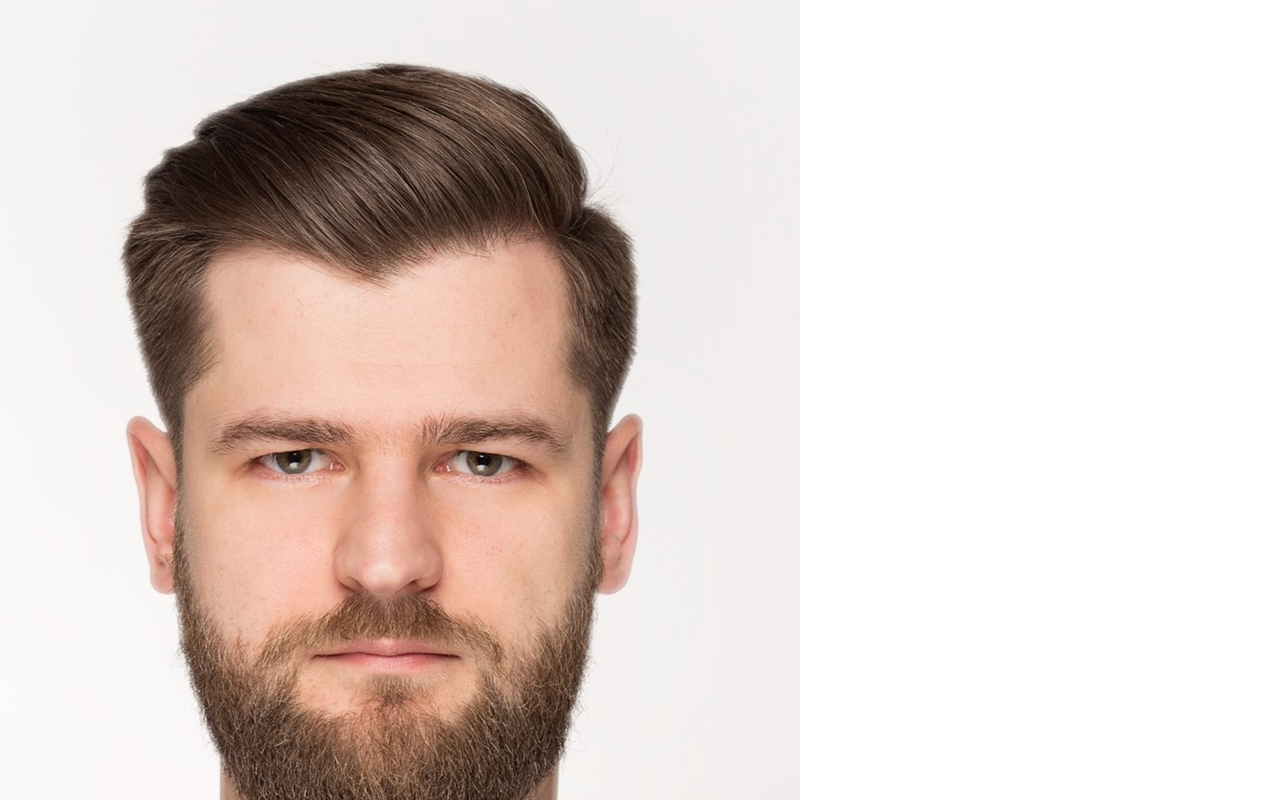
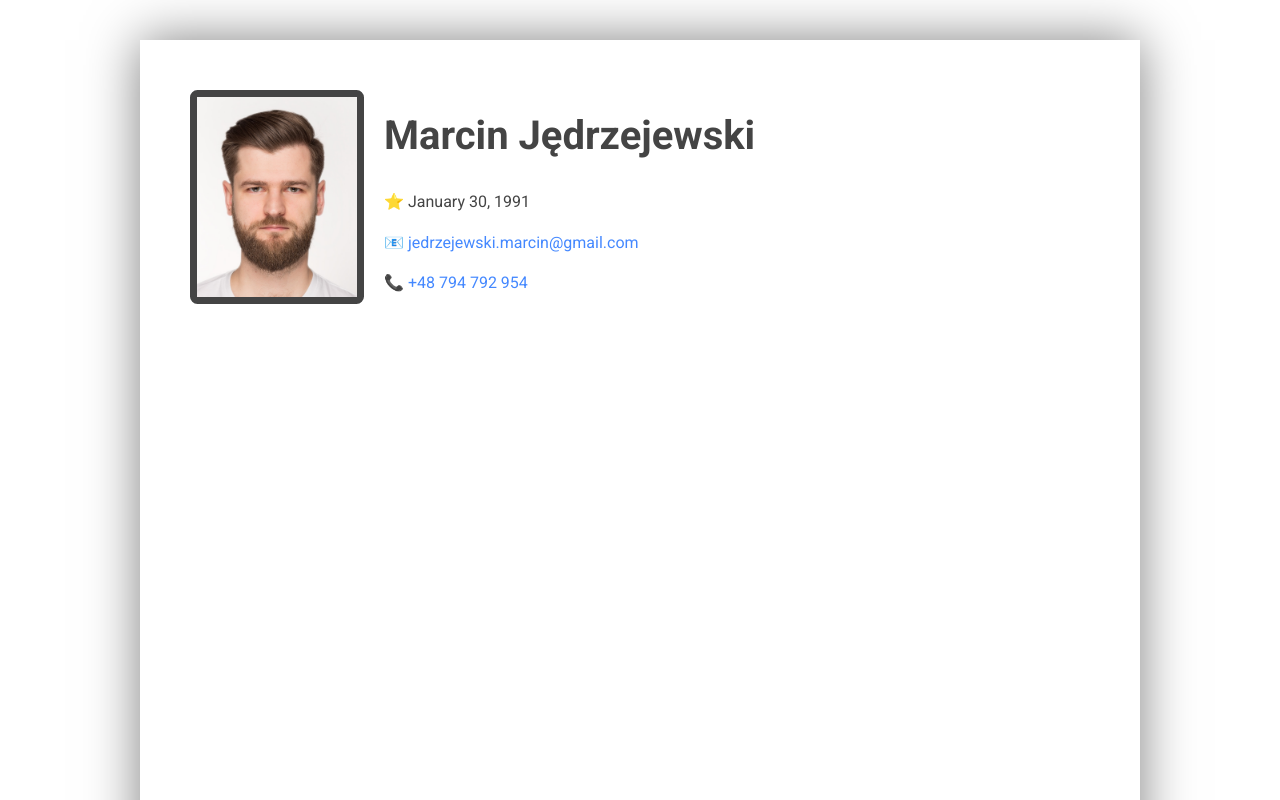
Before and after one commit to mj91/cv, a React (Create React App) app: page / in a window 1280 px wide. Shown: the top 800 px of the page. Built offline with nearby package versions, Linux system fonts and the light colour scheme.

Commit message:
Split into components, add some styles

```diff
--- /dev/null
+++ b/src/App.module.scss
@@ -0,0 +1,30 @@
+.content {
+  width: 100%;
+  height: 100%;
+  display: grid;
+  grid-template:
+    'header header' min-content
+    'experience skills' min-content
+    'education skills' auto
+    'consent consent' min-content / 1fr 1fr;
+
+  > :nth-child(1) {
+    grid-area: header;
+  }
+
+  > :nth-child(2) {
+    grid-area: experience;
+  }
+
+  > :nth-child(3) {
+    grid-area: education;
+  }
+
+  > :nth-child(4) {
+    grid-area: skills;
+  }
+
+  > :nth-child(5) {
+    grid-area: consent;
+  }
+}
--- a/src/App.tsx
+++ b/src/App.tsx
@@ -1,18 +1,10 @@
+import { Header } from './components/header/Header'
+import styles from './App.module.scss'
+
 export const App = () => {
   return (
-    <div className="root">
-      <div className="header">
-        <img src="photo.png" alt="Marcin Jędrzejewski" />
-        <h1>Marcin Jędrzejewski</h1>
-        <h3>
-          <a href="mailto:jedrzejewski.marcin@gmail.com">
-            jedrzejewski.marcin@gmail.com
-          </a>
-        </h3>
-        <h3>
-          <a href="phone:+48794792954">+48 794 792 954</a>
-        </h3>
-      </div>
+    <div className={styles.content}>
+      <Header />
     </div>
   )
 }
--- /dev/null
+++ b/src/components/header/Header.module.scss
@@ -0,0 +1,37 @@
+@use 'styles/colors.scss' as colors;
+
+.header {
+  display: grid;
+  grid-auto-flow: column;
+  grid-template-columns: max-content auto min-content;
+  grid-template-rows: 3fr repeat(3, 1fr);
+  gap: 1rem 2rem;
+  margin-bottom: 3rem;
+
+  img.photo {
+    border: solid 0.75rem colors.$primary;
+    border-radius: 0.75rem;
+    max-width: 16rem;
+    grid-row-end: span 4;
+  }
+
+  .qr {
+    grid-row-end: span 4;
+    width: 16rem;
+    display: none;
+    text-align: center;
+
+    img {
+      width: 100%;
+    }
+  }
+
+  h1 {
+    font-size: 4rem;
+    margin: auto 0;
+  }
+
+  div {
+    font-size: 1.6rem;
+  }
+}
--- /dev/null
+++ b/src/components/header/Header.tsx
@@ -0,0 +1,25 @@
+import styles from './Header.module.scss'
+
+export const Header = () => {
+  return (
+    <div className={styles.header}>
+      <img className={styles.photo} src="photo.png" alt="Marcin Jędrzejewski" />
+      <h1>Marcin Jędrzejewski</h1>
+      <div>
+        ⭐{' '}
+        {new Date('01/30/1991').toLocaleDateString(navigator.language, {
+          dateStyle: 'long',
+        })}
+      </div>
+      <div>
+        📧{' '}
+        <a href="mailto:jedrzejewski.marcin@gmail.com">
+          jedrzejewski.marcin@gmail.com
+        </a>
+      </div>
+      <div>
+        📞 <a href="phone:+48794792954">+48 794 792 954</a>
+      </div>
+    </div>
+  )
+}
--- a/src/index.css
+++ b/src/index.css
@@ -12,9 +12,15 @@ code {
     monospace;
 }
 
+#root {
+  width: 100%;
+  height: 100%;
+}
+
 @media print {
   @page {
     size: A4;
     size: portrait;
+    margin: 10.5mm;
   }
 }
--- a/src/index.tsx
+++ b/src/index.tsx
@@ -3,6 +3,7 @@ import ReactDOM from 'react-dom/client'
 import './index.css'
 import { App } from './App'
 import reportWebVitals from './reportWebVitals'
+import 'styles/global.scss'
 
 const root = ReactDOM.createRoot(document.getElementById('root') as HTMLElement)
 root.render(
--- /dev/null
+++ b/src/styles/colors.scss
@@ -0,0 +1,5 @@
+$primary: #444;
+$secondary: #48f;
+$secondary-highlight: #5af;
+$background: white;
+$print: black;
--- /dev/null
+++ b/src/styles/global.scss
@@ -0,0 +1,50 @@
+@use 'styles/colors.scss' as colors;
+@import url('https://fonts.googleapis.com/css2?family=Roboto:ital,wght@0,100;0,300;0,400;0,500;0,700;0,900;1,100;1,300;1,400;1,500;1,700;1,900&display=swap');
+
+a {
+  text-decoration: none;
+  color: colors.$secondary;
+
+  &:hover {
+    color: colors.$secondary-highlight;
+    text-decoration: underline;
+  }
+
+  @media print {
+    color: colors.$print;
+  }
+}
+
+html {
+  font-size: 1vw;
+
+  @media screen and (min-width: 1080px) {
+    font-size: 10px;
+  }
+
+  @media print {
+    font-size: 2.1mm;
+  }
+}
+
+body {
+  box-sizing: border-box;
+  padding: 5rem;
+  width: 100rem;
+  height: 141.4rem;
+  font-family: 'Roboto';
+  color: colors.$primary;
+  background: colors.$background;
+  transition: margin 300ms, background 300ms;
+  overflow: overlay;
+
+  @media screen and (min-width: 1080px) {
+    margin: 4rem auto;
+    box-shadow: 0 0 5rem rgba(0, 0, 0, 0.5);
+  }
+
+  @media print {
+    color: colors.$print;
+    padding: 0;
+  }
+}
```
